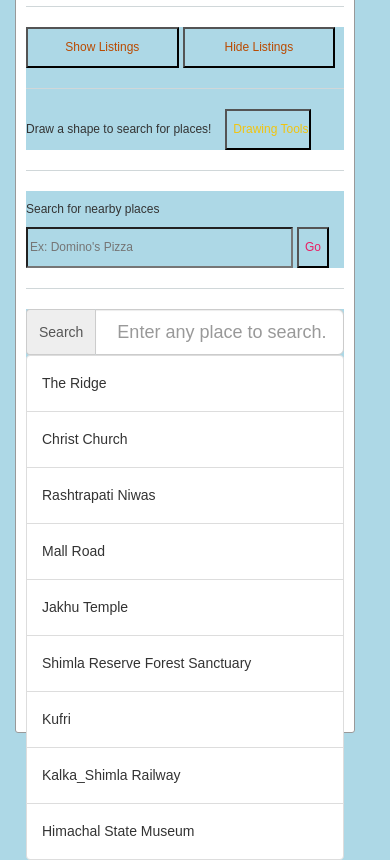
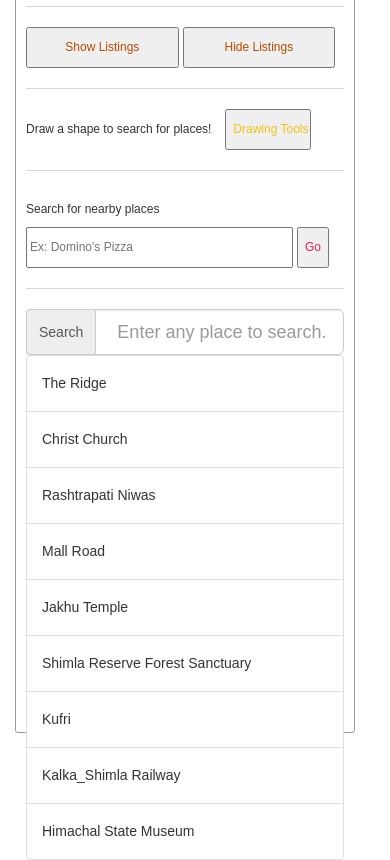
Before and after one commit to chirgwin/Neighborhood-Map, a plain HTML site: page index.html in a window 390 px wide. Shown: the part 111-971 px from the top of the page. Drawn offline with Linux system fonts and the light colour scheme; some packages are replaced by stand-ins of ours.

Commit message:
Update style.css

```diff
--- a/css/style.css
+++ b/css/style.css
@@ -93,20 +93,3 @@ hr
     margin-left: 10px;
     color: #f1c40f ;
 }
-
-/* screen size until 1000px */
-
-@media all and (max-width: 1000px) {
-* {
-     font-size: 1.05em;
-  }
-}
-
-/* screen size until 500px */
-
-@media all and (max-width: 500px) {
-* {
-     font-size: 1em;
-     background-color: lightblue;
-  }
-}
```
